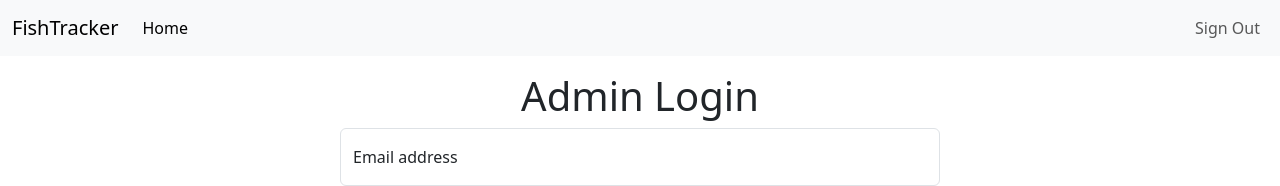
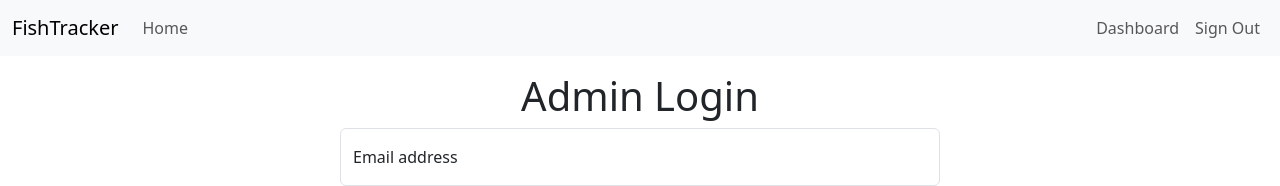
Before and after one commit to Ryan-Malloy/fish-tracker, a React (Create React App) app: page /admin/login in a window 1280 px wide. Shown: the top 186 px of the page. Built offline with nearby package versions, Linux system fonts and the light colour scheme; no server answers; sample sign-in values are in the browser's storage.

Commit message:
navbar admin dashboard add

```diff
--- a/src/components/Navbar.js
+++ b/src/components/Navbar.js
@@ -45,18 +45,23 @@ const Navbar = () => {
 					</button>
 					<div class="collapse navbar-collapse" id="navbarNav">
 						<div class="navbar-nav">
-							<a class="nav-link active" aria-current="page" href="/">
+							<a class="nav-link" aria-current="page" href="/">
 								Home
 							</a>
 						</div>
 						<div className="navbar-nav ms-auto">
 							{isAdminLoggedIn ? (
+								<div className="d-flex align-items-center">
+									<a className="nav-link" href="/admin">
+										Dashboard
+									</a>
 									<button
 										className="btn btn-link nav-link"
 										onClick={handleSignOut}
 									>
 										Sign Out
 									</button>
+								</div>
 							) : (
 								<a className="nav-link" href="/admin/login">
 									Admin Login
--- a/src/pages/EditFishPage.js
+++ b/src/pages/EditFishPage.js
@@ -248,7 +248,7 @@ function EditFishPage() {
 							</div>
 						))}
 
-						<div className="row align-items-center">
+						<div className="row align-items-center mb-3">
 							<div className="col">
 								<button className="btn btn-success w-100" type="submit">
 									Save Changes
```
Lines whose indentation alone changed are shown as unchanged.
